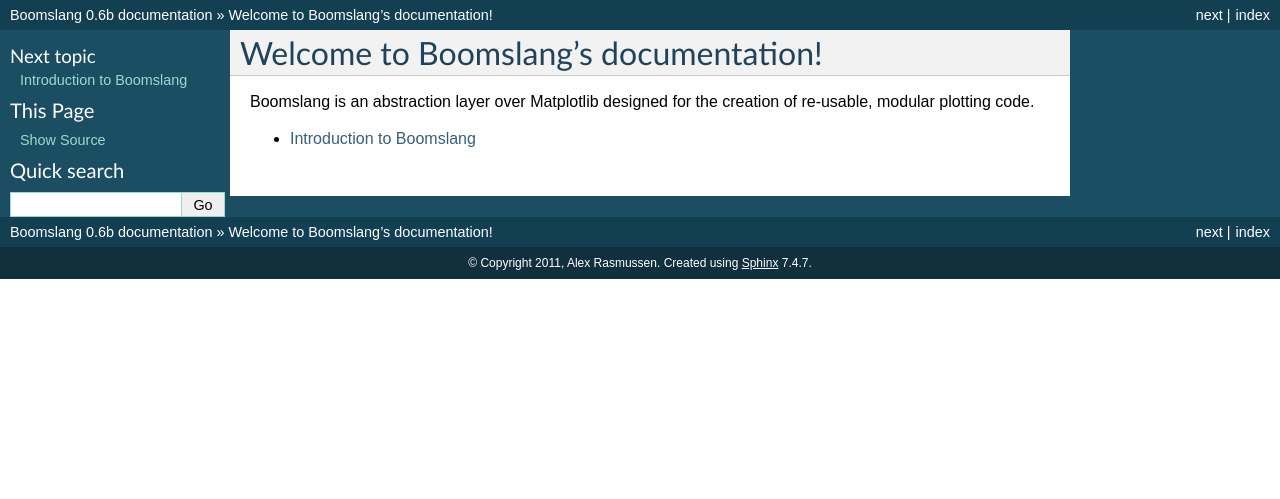
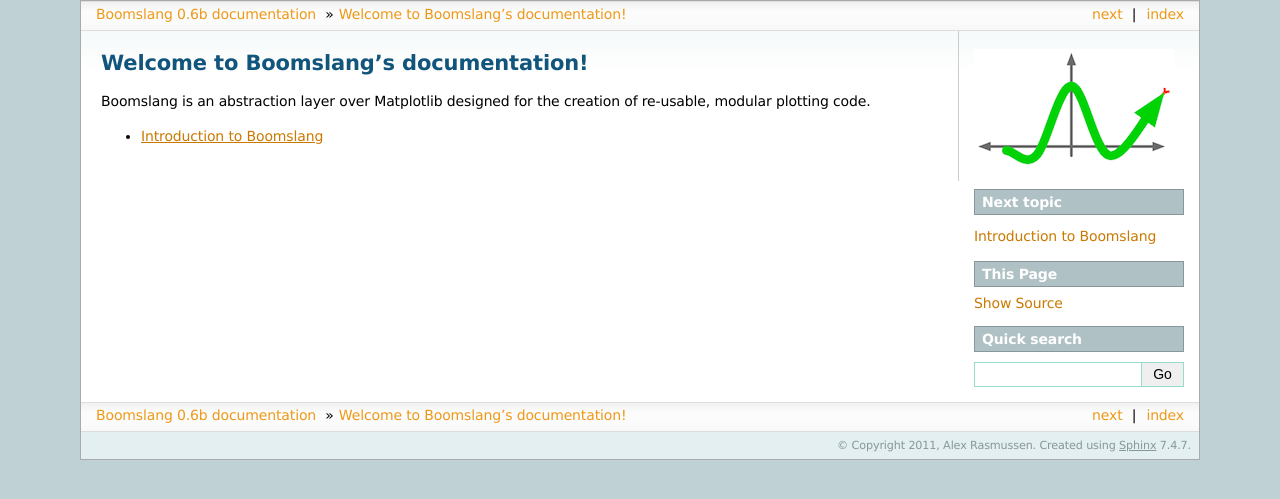
Before and after one commit to alexras/boomslang, a Sphinx documentation site: the page built from docs/index.rst, in a window 1280 px wide. Shown: the top 499 px of the page. Built offline with Sphinx 7.4.7, drawn with Linux system fonts in a browser that asks for light colours; pages that are not in the unit, such as notebooks, are missing from menus.

Commit message:
Change documentation style and upload logo for docs.

```diff
--- a/docs/conf.py
+++ b/docs/conf.py
@@ -92,7 +92,7 @@
 
 # The theme to use for HTML and HTML Help pages.  Major themes that come with
 # Sphinx are currently 'default' and 'sphinxdoc'.
-html_theme = 'default'
+html_theme = 'sphinxdoc'
 
 # Theme options are theme-specific and customize the look and feel of a theme
 # further.  For a list of options available for each theme, see the
@@ -111,7 +111,7 @@
 
 # The name of an image file (relative to this directory) to place at the top
 # of the sidebar.
-#html_logo = None
+html_logo = "images/boomslang_logo.png"
 
 # The name of an image file (within the static path) to use as favicon of the
 # docs.  This file should be a Windows icon file (.ico) being 16x16 or 32x32
```
Also changed, not shown: docs/images/boomslang_logo.png (added).
